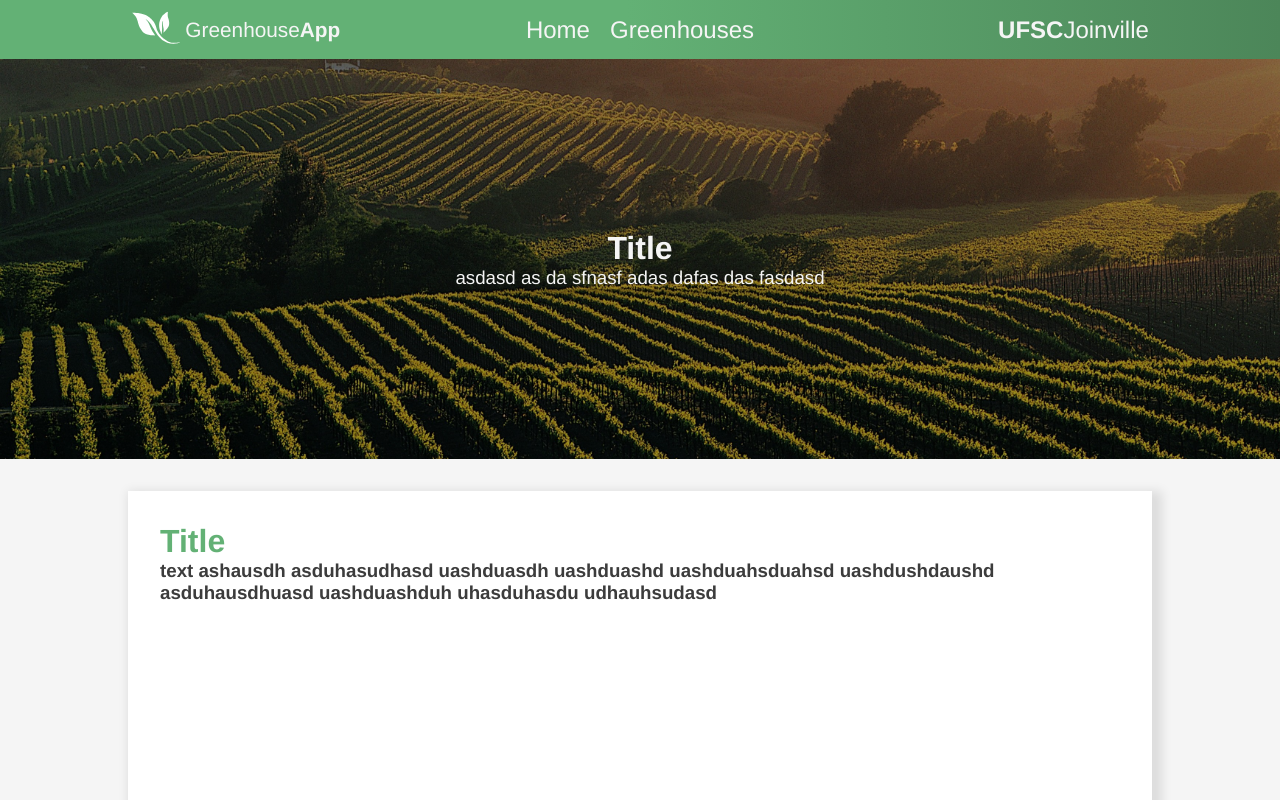
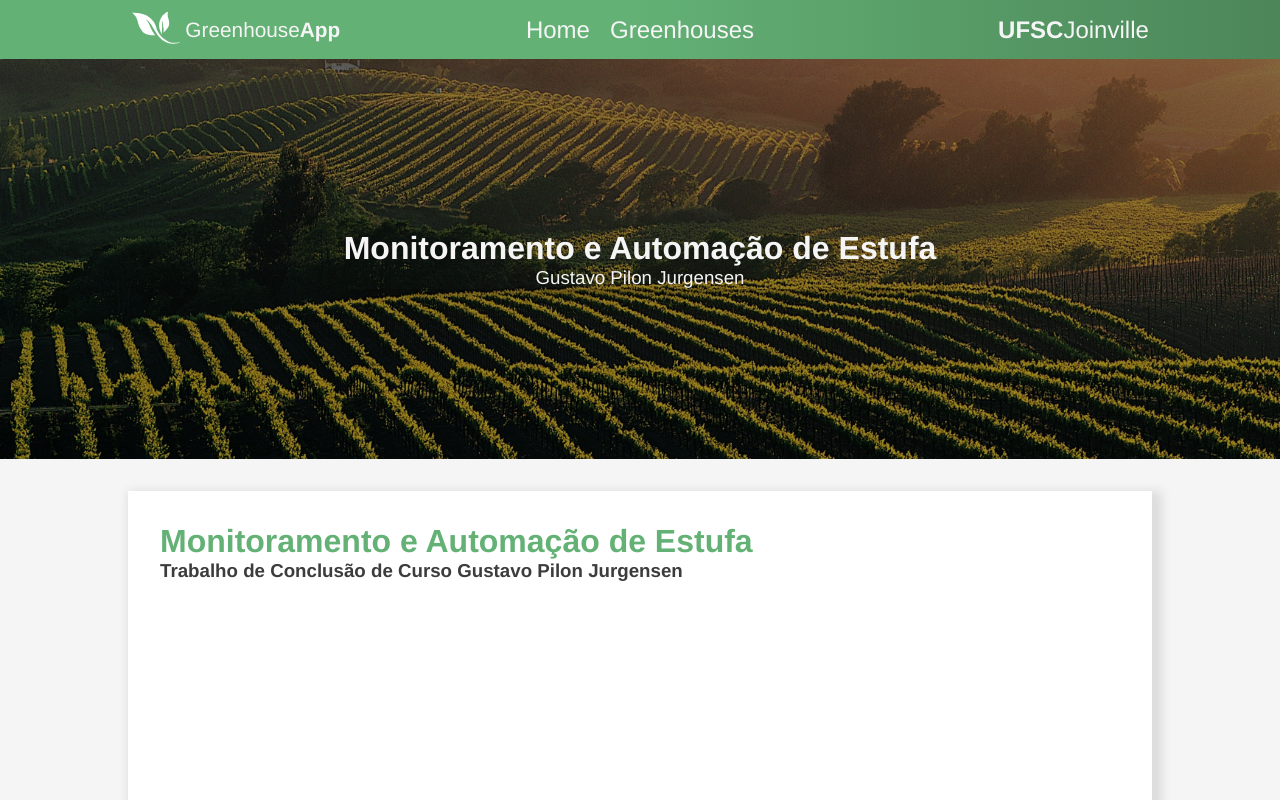
Before and after one commit to GustavoJurgensen/GreenhouseFront, a Next.js app: page / in a window 1280 px wide. Shown: the top 800 px of the page. Built offline with nearby package versions, Linux system fonts and the light colour scheme.

Commit message:
Update Home.js

```diff
--- a/components/Home.js
+++ b/components/Home.js
@@ -6,8 +6,8 @@ export default function Home() {
             <div className={styles.container}>
                 <div className={styles.home_img}>
                     <div className={styles.home_img_text}>
-                        <h1>Title</h1>
-                        <h3>asdasd as da sfnasf adas dafas das fasdasd</h3>
+                        <h1>Monitoramento e Automação de Estufa</h1>
+                        <h3>Gustavo Pilon Jurgensen</h3>
                     </div>
                     <div className={styles.imgc}>
                         <div className={styles.blur}></div>
@@ -24,8 +24,8 @@ export default function Home() {
                 </div>
                 <div className={styles.content_container}>
                     <div className={styles.home_content}>
-                        <h1>Title</h1>
-                        <h3>text ashausdh asduhasudhasd uashduasdh uashduashd uashduahsduahsd uashdushdaushd asduhausdhuasd uashduashduh uhasduhasdu udhauhsudasd</h3>
+                        <h1>Monitoramento e Automação de Estufa</h1>
+                        <h3>Trabalho de Conclusão de Curso Gustavo Pilon Jurgensen</h3>
                     </div>
                 </div>
             </div>
```
